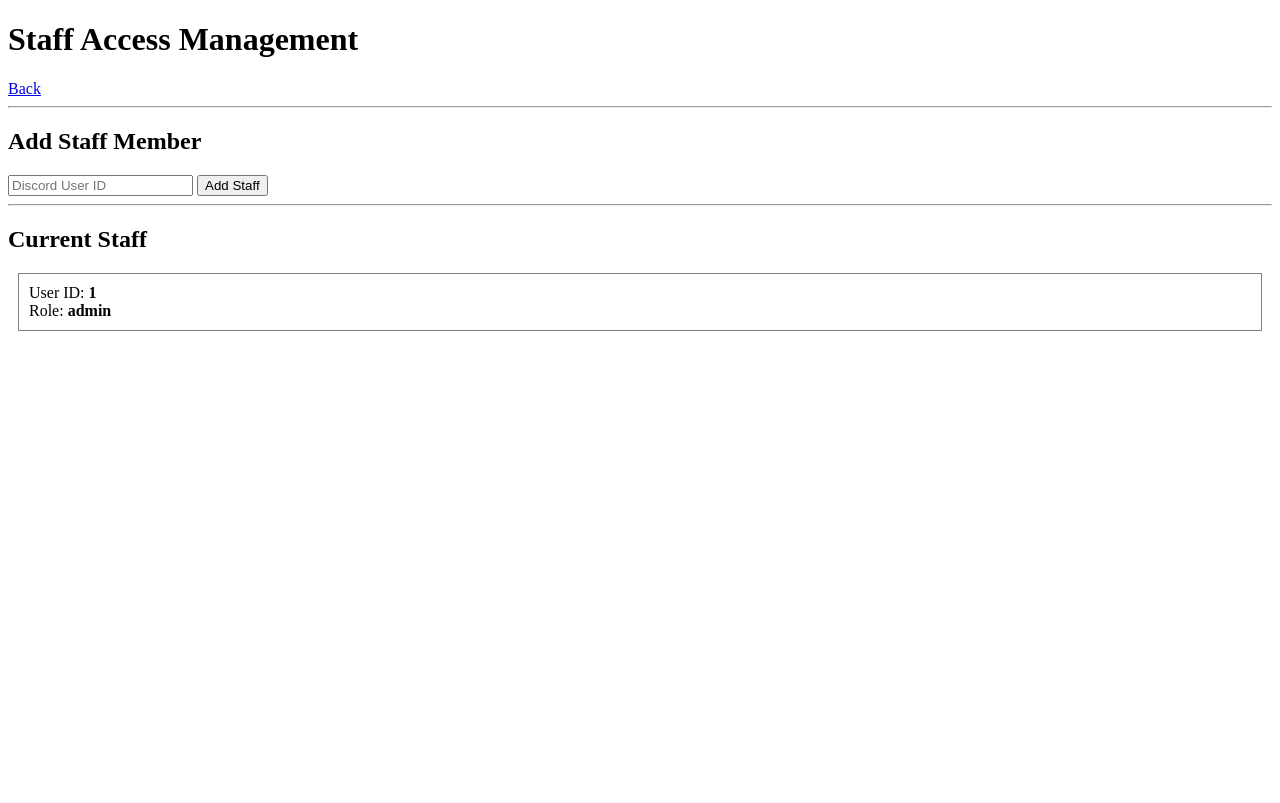
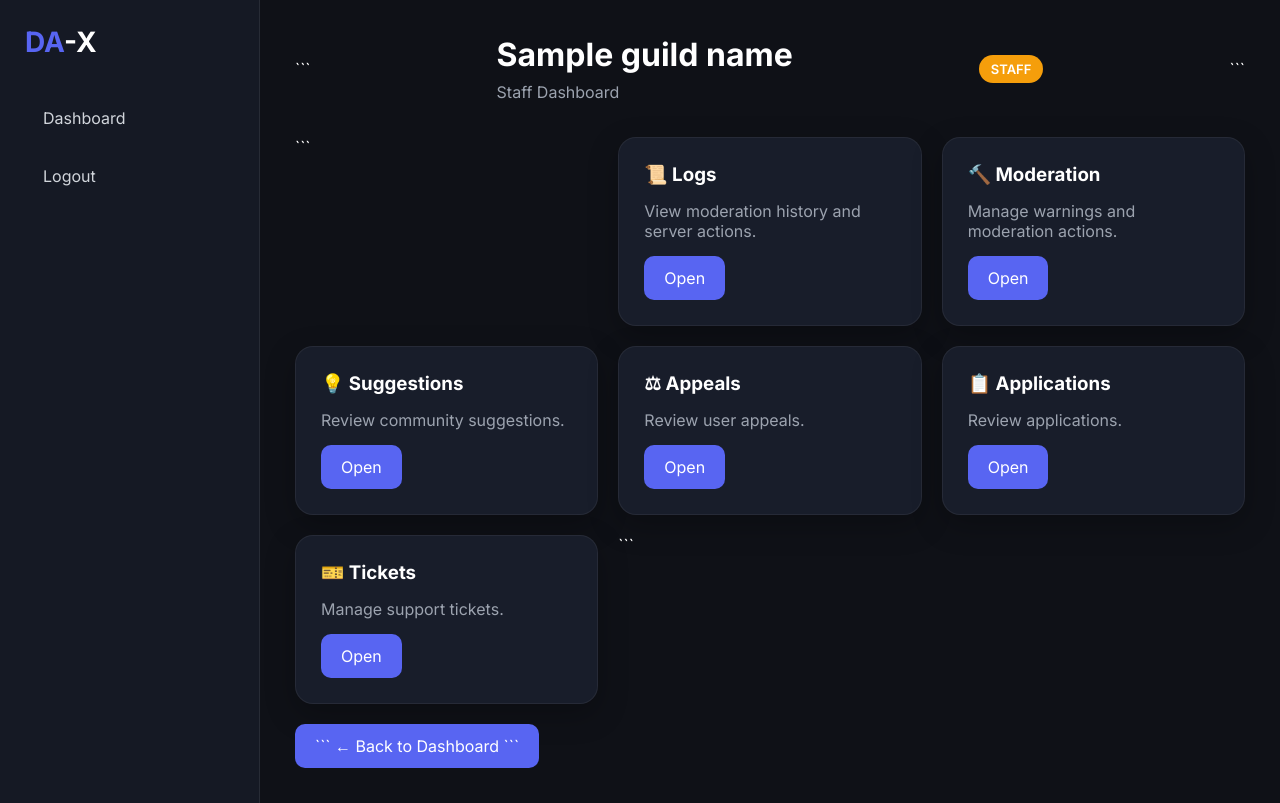
Before and after one commit to AngelLand-Discord/DA-X, a Flask app: template dashboard-service/templates/staff_access.html in a window 1280 px wide. Before the commit the page ends 331 px from the top, so only its background shows below. Run offline with Flask 3, Linux system fonts and the light colour scheme; the template is opened without the code that fills it: most values are stand-ins (such as "Sample title", 1, 10 or a date in 2020).

Commit message:
Update staff_access.html

````diff
--- a/dashboard-service/templates/staff_access.html
+++ b/dashboard-service/templates/staff_access.html
@@ -1,93 +1,111 @@
-<!DOCTYPE html>
-<html>
+{% extends "base.html" %}
 
-<head>
+{% block title %}
+{{ guild_name }} | Staff Panel
+{% endblock %}
 
-    <title>
+{% block content %}
 
-        Staff Access
+<div class="topbar">
 
-    </title>
+```
+<div>
 
-</head>
+    <div class="page-title">
+        {{ guild_name }}
+    </div>
 
-<body>
+    <p style="color:#9ca3af;margin-top:8px;">
+        Staff Dashboard
+    </p>
 
-<h1>
+</div>
 
-Staff Access Management
+<span class="badge badge-pending">
+    STAFF
+</span>
+```
 
-</h1>
+</div>
 
-<a href="/guild/{{ guild_id }}">
+<div class="grid">
 
-Back
+```
+<div class="card">
+    <h3>📜 Logs</h3>
+    <p style="margin:15px 0;color:#9ca3af;">
+        View moderation history and server actions.
+    </p>
+    <a href="/guild/{{ guild_id }}/logs" class="btn">
+        Open
+    </a>
+</div>
+
+<div class="card">
+    <h3>🔨 Moderation</h3>
+    <p style="margin:15px 0;color:#9ca3af;">
+        Manage warnings and moderation actions.
+    </p>
+    <a href="/guild/{{ guild_id }}/moderation" class="btn">
+        Open
+    </a>
+</div>
+
+<div class="card">
+    <h3>💡 Suggestions</h3>
+    <p style="margin:15px 0;color:#9ca3af;">
+        Review community suggestions.
+    </p>
+    <a href="/guild/{{ guild_id }}/suggestions" class="btn">
+        Open
+    </a>
+</div>
+
+<div class="card">
+    <h3>⚖ Appeals</h3>
+    <p style="margin:15px 0;color:#9ca3af;">
+        Review user appeals.
+    </p>
+    <a href="/guild/{{ guild_id }}/appeals" class="btn">
+        Open
+    </a>
+</div>
+
+<div class="card">
+    <h3>📋 Applications</h3>
+    <p style="margin:15px 0;color:#9ca3af;">
+        Review applications.
+    </p>
+    <a href="/guild/{{ guild_id }}/applications" class="btn">
+        Open
+    </a>
+</div>
+
+<div class="card">
+    <h3>🎫 Tickets</h3>
+    <p style="margin:15px 0;color:#9ca3af;">
+        Manage support tickets.
+    </p>
+    <a href="/guild/{{ guild_id }}/tickets" class="btn">
+        Open
+    </a>
+</div>
+```
+
+</div>
+
+<br>
+
+<a
+href="/dashboard"
+class="btn"
+
+>
+
+```
+← Back to Dashboard
+```
 
 </a>
 
-<hr>
-
-<h2>
-
-Add Staff Member
-
-</h2>
-
-<form method="POST">
-
-<input
-type="text"
-name="user_id"
-placeholder="Discord User ID"
-required
->
-
-<button type="submit">
-
-Add Staff
-
-</button>
-
-</form>
-
-<hr>
-
-<h2>
-
-Current Staff
-
-</h2>
-
-{% for user in staff_users %}
-
-<div style="
-border:1px solid gray;
-padding:10px;
-margin:10px;
-">
-
-User ID:
-
-<b>
-
-{{ user.user_id }}
-
-</b>
-
-<br>
-
-Role:
-
-<b>
-
-{{ user.role }}
-
-</b>
-
-</div>
-
-{% endfor %}
-
-</body>
-
-</html>
+{% endblock %}
````
